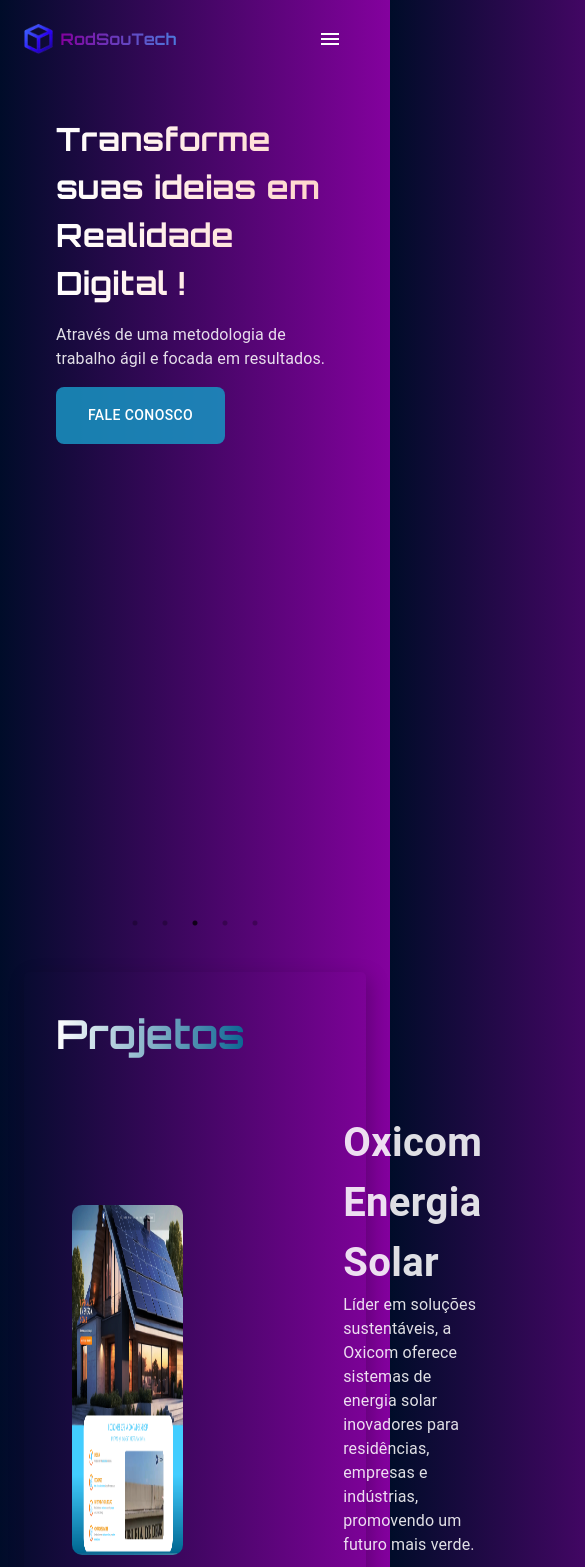
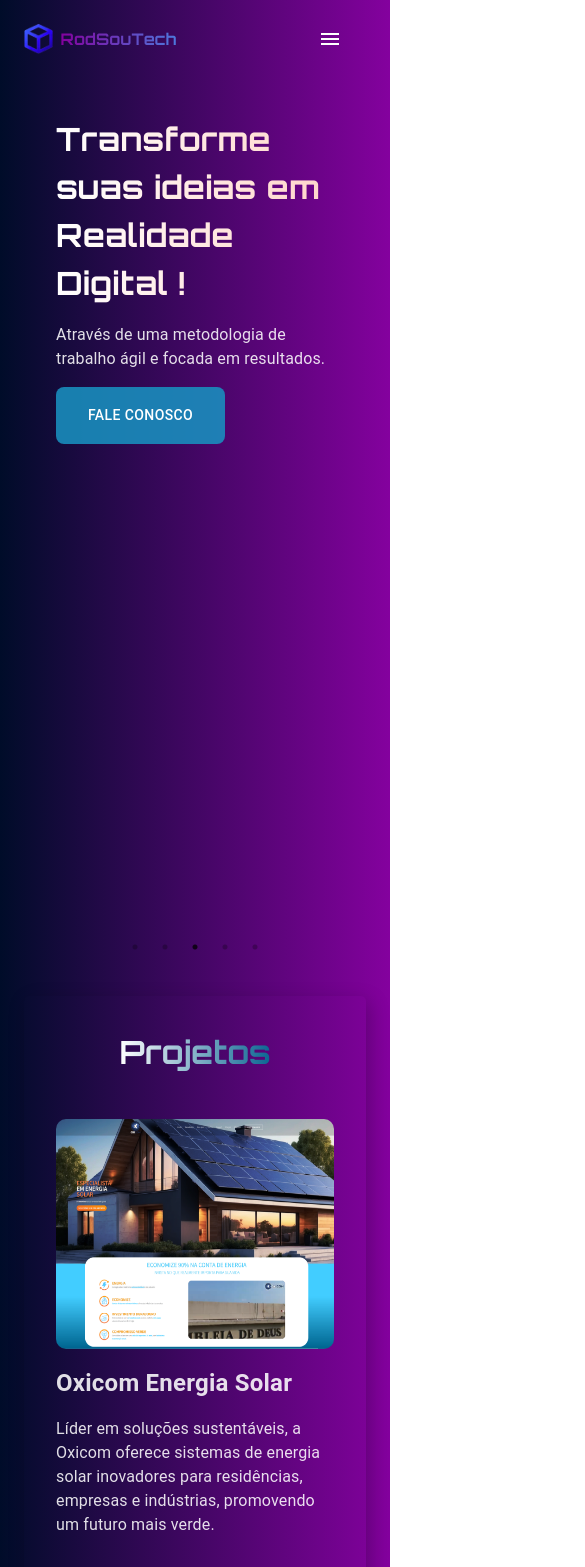
Before and after one commit to RamonRodSou/RodSouTec, a React (Vite) app: page / in a window 390 px wide. Shown: the top 1567 px of the page, 585 px wide, since content can reach past the window. Built offline with nearby package versions, Linux system fonts and the light colour scheme.

Commit message:
feat: responsividade feita

```diff
--- a/package.json
+++ b/package.json
@@ -31,6 +31,7 @@
     "@types/react": "^18.3.3",
     "@types/react-dom": "^18.3.0",
     "@types/react-router-dom": "^5.3.3",
+    "@types/react-slick": "^0.23.13",
     "@typescript-eslint/eslint-plugin": "^7.13.1",
     "@typescript-eslint/parser": "^7.13.1",
     "@vitejs/plugin-react": "^4.3.1",
@@ -39,6 +40,7 @@
     "eslint-plugin-react-hooks": "^4.6.2",
     "eslint-plugin-react-refresh": "^0.4.7",
     "jsdom": "^24.1.0",
+    "matchmedia-polyfill": "^0.3.2",
     "path": "^0.12.7",
     "typescript": "^5.2.2",
     "vite": "^5.3.1",
--- a/src/components/Duvidas/Duvidas.tsx
+++ b/src/components/Duvidas/Duvidas.tsx
@@ -2,14 +2,14 @@
 import { Accordion, AccordionDetails, AccordionSummary, Box, Grid, Icon, styled, Typography } from '@mui/material';
 import { fetchListDuvidas } from '../../service/fetchList';
 import IDuvidas from '../../interface/IDuvidas';
-import { KeyboardArrowDown } from '@mui/icons-material';
+import { KeyboardArrowDown, KeyboardArrowUp } from '@mui/icons-material';
 
 type Props = {
     item?: () => Promise<IDuvidas[]>
 
 }
 
-const ContainerDuvidas = styled(Box)({
+const ContainerDuvidas = styled(Box)(({ theme }) => ({
     display: 'flex',
     justifyContent: 'flex-start',
     flexWrap: 'wrap',
@@ -18,9 +18,16 @@
     margin: '3rem 0 ',
     borderRadius: '5px',
 
+    [theme.breakpoints.down('sm')]: {
+        justifyContent: 'center',
+        padding: '2rem 0',
 
-})
-const Titulo = styled('h2')({
+    },
+}))
+
+
+
+const Titulo = styled('h2')(({ theme }) => ({
     marginTop: 0,
     fontSize: '2.5rem',
     fontWeight: 'bold',
@@ -30,7 +37,12 @@
     WebkitTextFillColor: 'transparent',
     backgroundClip: 'text',
     textFillColor: 'transparent',
-})
+
+    [theme.breakpoints.down('sm')]: {
+        textAlign:'center',
+        fontSize: '2rem',
+    }
+}))
 
 const StyledAccordion = styled(Accordion)({
     background: 'transparent',
@@ -56,15 +68,49 @@
     },
 })
 
-const StyledAccordionDetails = styled(AccordionDetails)({
+
+const DuvidasPadroes = styled(Typography)(({ theme }) => ({
+    variant: 'body1',
+    fontSize: '1.3rem',
+
+    [theme.breakpoints.down('sm')]: {
+        fontSize: '1rem',
+    },
+}))
+
+
+const Descricao = styled(Typography)(({ theme }) => ({
+    variant: 'body2',
+    margin: '0 1rem',
+
+    [theme.breakpoints.down('sm')]: {
+        fontSize: '.8rem',
+    }
+}))
+
+const StyledAccordionDetails = styled(AccordionDetails)(({ theme }) => ({
     background: 'transparent',
     padding: '8px 16px',
-    margin: '0 1rem'
-})
+    margin: '0 1rem',
+
+    [theme.breakpoints.down('sm')]: {
+        margin: '-1rem 1rem .5rem ',
+    }
+}))
 
 
 const Duvidas = ({ item }: Props) => {
     const [items, setItems] = useState<IDuvidas[]>([])
+    const [isArrow, setIsArrow] = useState<{ [key: number]: boolean }>({})
+
+
+    function handleArrow (id: number) {
+
+        setIsArrow((prev) => ({
+            ...prev,
+            [id]: !prev[id],
+          }))
+    }
 
     useEffect(() => {
         (async () => {
@@ -79,18 +125,18 @@
             <Box margin={'0 1rem'}>
                 {
                     items.map((item) => (
-                        <StyledAccordion key={item.id}>
+                        <StyledAccordion key={item.id}  expanded={isArrow[item.id]} onClick={()=>handleArrow(item.id)}>
                             <StyledAccordionSummary
                                 aria-controls="panel1-content"
                                 id="panel1-header"
                             >
                                 <Box display={'flex'} alignItems={'center'} gap={'.5rem'}>
-                                    <KeyboardArrowDown />
-                                    <Typography variant='body1' fontSize={'1.3rem'}>{item.title}</Typography>
+                                    {isArrow[item.id] ? <KeyboardArrowUp /> : <KeyboardArrowDown />}
+                                    <DuvidasPadroes>{item.title}</DuvidasPadroes>
                                 </Box>
                             </StyledAccordionSummary>
                             <StyledAccordionDetails>
-                                <Typography>{item.description}</Typography>
+                                <Descricao>{item.description}</Descricao>
                             </StyledAccordionDetails>
                         </StyledAccordion>
                     ))
--- a/src/components/FaleConosco/FaleConosco.tsx
+++ b/src/components/FaleConosco/FaleConosco.tsx
@@ -3,20 +3,28 @@
 import contato from '../../assets/img/contato.png'
 type Props = {}
 
-const ContainerFaleConosco = styled(Box)({
+const ContainerFaleConosco = styled(Box)(({ theme }) => ({
     backgroundColor: 'var(--faleConoscoSecBg-color)',
     padding: '4rem',
     display: 'flex',
     flexDirection: 'column',
     alignItems: 'center',
-    borderRadius:'5px',
+    borderRadius: '5px',
     margin: '3rem 0 ',
     boxShadow: '0.25rem 0.37rem 1.25rem #00000036 ',
 
-})
+    [theme.breakpoints.down(900)]: {
+        padding: '4rem 1rem  ',
+    },
 
-const Titulo = styled('h2')({
-    marginTop:0,
+    [theme.breakpoints.down('sm')]: {
+        padding: '1rem',
+    }
+}))
+
+
+const Titulo = styled('h2')(({ theme }) => ({
+    marginTop: 0,
     fontSize: '2.5rem',
     fontWeight: 'bold',
     fontFamily: 'Orbitron',
@@ -26,15 +34,63 @@
     backgroundClip: 'text',
     textFillColor: 'transparent',
 
-})
+    [theme.breakpoints.down('sm')]: {
+        textAlign: 'center',
+        fontSize: '2rem',
 
-const FormFaleC = styled(Box)({
+    }
+}))
+
+const BoxFaleConosco = styled(Box)(({ theme }) => ({
+    display: 'flex',
+    width: '60%',
+    alignItems: 'space-between',
+    justifyContent: 'center',
+    gap: '2rem',
+
+    [theme.breakpoints.down(900)]: {
+        width: '90%',
+
+    },
+
+    [theme.breakpoints.down('sm')]: {
+        flexDirection: 'column-reverse',
+        width: '100%',
+
+    }
+}))
+
+const Img = styled('img')((({ theme }) => ({
+
+
+    [theme.breakpoints.down(900)]: {
+        width: '50%',
+    },
+
+    [theme.breakpoints.down('sm')]: {
+        width: '100%',
+        height: '300px'
+    }
+})))
+
+
+
+const FormFaleC = styled(Box)((({ theme }) => ({
 
     width: '50%',
     display: 'flex',
     flexDirection: 'column',
     alignItems: 'space-between',
-})
+
+
+    [theme.breakpoints.down(900)]: {
+        width: '80%',
+    },
+
+    [theme.breakpoints.down('sm')]: {
+        width: '100%',
+    }
+})))
 
 
 const FaleConosco = (props: Props) => {
@@ -51,7 +107,7 @@
     return (
         <ContainerFaleConosco>
             <Titulo>Fale Conosco</Titulo>
-            <Box display={'flex'} width={'60%'} alignItems={'space-between'} justifyContent={'center'} gap={'2rem'}>
+            <BoxFaleConosco >
                 <FormFaleC onSubmit={handleSubmit}>
                     <Box marginBottom="1rem">
                         <TextField
@@ -90,13 +146,12 @@
                             fullWidth
                         />
                     </Box>
-                    <Button type="submit" variant="contained" color="info" style={{'marginTop':'1rem'}}>
+                    <Button type="submit" variant="contained" color="info" style={{ 'marginTop': '1rem' }}>
                         Enviar
                     </Button>
                 </FormFaleC>
-                <img src={contato} alt='Imagem contato' />
-
-            </Box>
+                <Img src={contato} alt='Imagem contato' />
+            </BoxFaleConosco>
         </ContainerFaleConosco>
     )
 }
--- a/src/components/Footer/Footer.tsx
+++ b/src/components/Footer/Footer.tsx
@@ -4,21 +4,29 @@
 
 type Props = {}
 
-const Rodape = styled('footer')({
-    textAlign:'center',
-    padding:'2rem',
-    margin:'5rem 0 0 3rem',
-    display:'flex',
-    flexDirection:'column',
-    alignItems:'center',
-    justifyContent:'center'
+const Rodape = styled('footer')(({ theme }) => ({
+    textAlign: 'center',
+    padding: '2rem',
+    margin: '5rem 3rem 0',
+    display: 'flex',
+    flexDirection: 'column',
+    alignItems: 'center',
+    justifyContent: 'center',
 
-})
+    [theme.breakpoints.down('sm')]: {
+        margin: '5rem 0 0',
+        padding: '.5rem',
+        fontSize:'.8rem'
+
+    }
+}))
+
+
 
 const Footer = (props: Props) => {
     return (
         <Rodape>
-            <Logo size={35}/>
+            <Logo size={35} />
             <p>© Copyright Ramon Rodrigues - Since 2023</p>
         </Rodape>
     )
--- a/src/components/Header/Header.tsx
+++ b/src/components/Header/Header.tsx
@@ -12,7 +12,7 @@
   justifyContent:'space-between',
   margin:'2rem 0',
 
-  [theme.breakpoints.down('sm')]: {
+  [theme.breakpoints.down('md')]: {
     margin:'.7rem 0',
 
   },
--- a/src/components/Navegacao/Navegacao.tsx
+++ b/src/components/Navegacao/Navegacao.tsx
@@ -39,7 +39,7 @@
 const Navegacao = (props: Props) => {
   const [drawerOpen, setDrawerOpen] = useState(false)
   const theme = useTheme()
-  const isMobile = useMediaQuery(theme.breakpoints.down('sm'))
+  const isMobile = useMediaQuery(theme.breakpoints.down('md'))
 
   const toggleDrawer = (open: boolean) => (event: React.KeyboardEvent | React.MouseEvent) => {
     if (
--- a/src/components/Projetos/Projetos.tsx
+++ b/src/components/Projetos/Projetos.tsx
@@ -8,7 +8,7 @@
     item?: () => Promise<IProject[]>
 }
 
-const BoxContainer = styled(Box)({
+const BoxContainer = styled(Box)(({ theme }) => ({
     display: 'flex',
     flexDirection: 'column',
     alignItems: 'flex-start',
@@ -16,10 +16,15 @@
     padding: '2rem',
     marginTop: '4rem',
     borderRadius: '5px',
-    boxShadow: '0.25rem 0.37rem 1.25rem #00000036 '
-})
+    boxShadow: '0.25rem 0.37rem 1.25rem #00000036 ',
 
-const Titulo = styled('h2')({
+    [theme.breakpoints.down('md')]: {
+        alignItems: 'center',
+
+    },
+}))
+
+const Titulo = styled('h2')(({ theme }) => ({
     marginTop: 0,
     fontSize: '2.5rem',
     fontWeight: 'bold',
@@ -29,29 +34,59 @@
     WebkitTextFillColor: 'transparent',
     backgroundClip: 'text',
     textFillColor: 'transparent',
-})
 
-const ProjectName = styled(Typography)({
+    [theme.breakpoints.down('sm')]: {
+        textAlign:'center',
+        fontSize: '2rem',
+    }
+}))
+
+const ProjectName = styled(Typography)(({ theme }) => ({
     marginTop: 0,
     fontSize: '2.5rem',
     fontWeight: 'bold',
 
-})
+    [theme.breakpoints.down('sm')]: {
+        fontSize: '1.5rem',
+    }
+}))
 
-const BoxProject = styled(Box)({
+
+const BoxProject = styled(Box)(({ theme }) => ({
     display: 'flex',
     alignItems: 'center',
     justifyContent: 'center',
+
     width: '100%',
     flexWrap: 'wrap',
     gap: '2rem',
     padding: '1rem',
-})
+    [theme.breakpoints.down('md')]: {
+        gap: '5rem',
 
-const ImgBox = styled('img')({
+    },
+}))
+
+const Projeto = styled(Box)(({ theme }) => ({
+    display: 'flex',
+    justifyContent: 'flex-start',
+    alignItems: 'center',
+    width: '100%',
+    gap: '10rem',
+    [theme.breakpoints.down('md')]: {
+        flexDirection: 'column',
+        gap:'1rem'
+    },
+}))
+
+
+
+const ImgBox = styled('img')(({ theme }) => ({
     borderRadius: '10px',
     transition: 'transform 0.3s ease-in-out',
     cursor: 'pointer',
+    width:'40%',
+    height:350,
 
     '&:hover': {
         opacity: 0.9,
@@ -59,7 +94,28 @@
 
     },
 
-})
+    [theme.breakpoints.down(900)]: {
+        width:'100%',
+        height:430,
+    },
+
+    [theme.breakpoints.down('sm')]: {
+        height:230,
+    },
+}))
+
+const GridProjectoBtn = styled(Grid)(({ theme }) => ({
+
+    display:'flex',
+    flexDirection:'column',
+    alignItems:'flex-start',
+    gap:'2rem',
+
+
+    [theme.breakpoints.down('md')]: {
+    },
+}))
+
 
 const ButtonProjetos = styled(Button)({
     border: '1px solid #fff',
@@ -93,7 +149,7 @@
     '&:hover': {
         opacity: 0.9,
         transform: 'scale(.9)',
-        color:'#fefefe'
+        color: '#fefefe'
 
     },
 
@@ -102,15 +158,15 @@
 
 const Projetos = ({ item }: Props) => {
 
-    const [ items, setItems ] = useState<IProject[]>([])
+    const [items, setItems] = useState<IProject[]>([])
 
-    useEffect(()=> {
-        (async() => {
+    useEffect(() => {
+        (async () => {
             const response = await fetchListProject()
             setItems(response)
         })()
 
-    },[items])
+    }, [items])
 
     return (
 
@@ -118,17 +174,17 @@
             <Titulo>Projetos</Titulo>
             <BoxProject>
                 {
-                    items.map((items, index)=> (
-                        <Box key={index} display={'flex'} justifyContent={'flex-start'} alignItems={'center'} width={'100%'} gap={'10rem'}>
-                        <ImgBox  src={items.img} width={'40%'} height={350} alt='Serviços' />
-                        <Grid display={'flex'} flexDirection={'column'} alignItems={'flex-start'} gap={'2rem'}>
-                            <span>
-                                <ProjectName variant='body1'>{items.name}</ProjectName>
-                                <Typography variant='body1'>{items.description}</Typography>
-                            </span>
-                            <ButtonProjetos>{'>'}</ButtonProjetos>
-                        </Grid>
-                    </Box>
+                    items.map((items, index) => (
+                        <Projeto key={index}>
+                            <ImgBox src={items.img} alt='Serviços' />
+                            <GridProjectoBtn>
+                                <span style={{'display':'flex', 'flexDirection':'column','gap':'1rem'}}>
+                                    <ProjectName variant='body1'>{items.name}</ProjectName>
+                                    <Typography variant='body1'>{items.description}</Typography>
+                                </span>
+                                <ButtonProjetos>{'>'}</ButtonProjetos>
+                            </GridProjectoBtn>
+                        </Projeto>
                     ))
                 }
             </BoxProject>
--- a/src/components/Solutions/Solutions.tsx
+++ b/src/components/Solutions/Solutions.tsx
@@ -1,5 +1,5 @@
 import React, { useEffect, useState } from 'react'
-import { Grid, styled, Typography, useTheme } from '@mui/material'
+import { Box, styled, Typography, useTheme } from '@mui/material'
 import useMediaQuery from '@mui/material/useMediaQuery'
 import { fetchListSolution } from '../../service/fetchList'
 import ISolution from '../../interface/ISolution'
@@ -12,7 +12,7 @@
     item?: () => Promise<ISolution[]>
 }
 
-const CardUl = styled('ul')({
+const CardUl = styled(Box)({
     display: 'flex',
     justifyContent: 'center',
     padding: '0',
@@ -21,17 +21,15 @@
 })
 
 const SliderCardUl = styled(Slider)({
-    display: 'flex',
-    justifyContent: 'center',
-    alignItems: 'center',
+
     padding: '.5rem',
     listStyleType: 'none',
-    width: '80%',
-    margin: '0 auto'
+    width: '100%',
+    margin: '0 auto',
 
 })
 
-const CardList = styled('li')(({ theme }) => ({
+const CardList = styled(Box)(({ theme }) => ({
     width: '100%',
     display: 'flex',
     gap: '1rem',
@@ -47,21 +45,29 @@
         backgroundColor: 'var(--cardBoxBgHover-color)',
         transform: 'scale(.9)',
     },
-    [theme.breakpoints.down('sm')]: {
-        display: 'flex',
+    [theme.breakpoints.down('md')]: {
+        padding: '.5rem 0',
+        height: '120px',
+        borderRadius: '0'
+    },
+}))
 
-        alignItems: 'center',
-        justifyContent: 'center',
-        height: '110px',
-        padding:'0'
 
+const BoxImgTitulo = styled(Box)(({ theme }) => ({
+    width: '100%',
+    display: 'flex',
+    gap: '1rem',
+    alignItems: 'center',
+
+    [theme.breakpoints.down('md')]: {
+        padding: '.5rem 0'
     },
 }))
 
 const Solutions = ({ item }: Props) => {
     const [items, setItems] = useState<ISolution[]>([])
     const theme = useTheme()
-    const isMobile = useMediaQuery(theme.breakpoints.down('sm'))
+    const isMobile = useMediaQuery(theme.breakpoints.down('md'))
 
     useEffect(() => {
         (async () => {
@@ -70,29 +76,33 @@
         })()
     }, [item])
 
+    const isMediumScreen = useMediaQuery('(max-width: 900px)')
+    const isSmallScreen = useMediaQuery(theme.breakpoints.down('sm'))
+
+
     const settings = {
         dots: true,
         infinite: true,
-        speed: 500,
-        slidesToShow: 1,
+        speed: 2000,
+        slidesToShow: isSmallScreen ? 1 : isMediumScreen ? 2 : 1,
         slidesToScroll: 1,
         autoplay: true,
         autoplaySpeed: 3000,
         pauseOnHover: true,
         nextArrow: null,
         prevArrow: null,
-        arrows:false
+        arrows: false
     }
 
     return (
         <CardUl as={isMobile ? SliderCardUl : CardUl} {...(isMobile ? settings : {})}>
             {items.map((item) => (
-                <CardList  key={item.id}>
-                    <Grid display={'flex'} alignItems={'center'} gap={1}>
+                <CardList key={item.id}>
+                    <BoxImgTitulo>
                         <img src={item.img} alt={item.name} width={50} height={50} />
                         <Typography variant='body1'>{item.name}</Typography>
-                    </Grid>
-                    <Typography variant='body2'>{item.description}</Typography>
+                    </BoxImgTitulo>
+                    <Typography variant='body2' padding={'0 .5rem'}>{item.description}</Typography>
                 </CardList>
             ))}
         </CardUl>
--- a/src/components/Vantagens/Vantagens.tsx
+++ b/src/components/Vantagens/Vantagens.tsx
@@ -8,16 +8,37 @@
 
 }
 
-const CardUl = styled('ul')({
+const CardUl = styled('ul')(({ theme }) => ({
     display:'flex',
     justifyContent:'center',
     flexWrap:'wrap',
     padding:'0',
-    margin:'4rem 0'
+    margin:'4rem 0',
 
-})
 
-const CardList = styled('li')({
+    [theme.breakpoints.down(900)]: {
+
+    },
+
+    [theme.breakpoints.down('sm')]: {
+    },
+}))
+
+
+const Titulo = styled(Typography)(({ theme }) => ({
+
+    variant:'body1',
+    fontSize:'1.5rem',
+    textAlign:'center',
+
+    [theme.breakpoints.down('sm')]: {
+        fontSize:'1rem',
+        marginBottom:'.3rem'
+
+    },
+}))
+
+const CardList = styled('li')(({ theme }) => ({
     width: '31.18%',
     display: 'flex',
     justifyContent: 'center',
@@ -42,7 +63,14 @@
 
     },
 
-})
+
+
+    [theme.breakpoints.down(900)]: {
+        width: '100%',
+
+    },
+}))
+
 const Vantagens = ({ item }: Props) => {
     const [items, setItems] = useState<IVantagem[]>([])
 
@@ -60,7 +88,7 @@
                     <CardList key={item.id} >
                         <Grid display={'flex'} alignItems={'center'} flexDirection={'column'} justifyContent={'center'} gap={1}>
                             <img src={item.img} alt={item.title} width={50} height={50} />
-                            <Typography variant='body1' fontSize={'1.5rem'} textAlign={'center'}>{item.title}</Typography>
+                            <Titulo>{item.title}</Titulo>
                         </Grid>
                         <Typography variant='body2' textAlign={'center'}>{item.description}</Typography>
                     </CardList>
```
Also changed, not shown: src/components/Apresentacao/Apresentacao.tsx (+4 -4 lines), src/setupTests.ts (+2 -0 lines), 2 other files (tests, documents, lock files or other folders).
